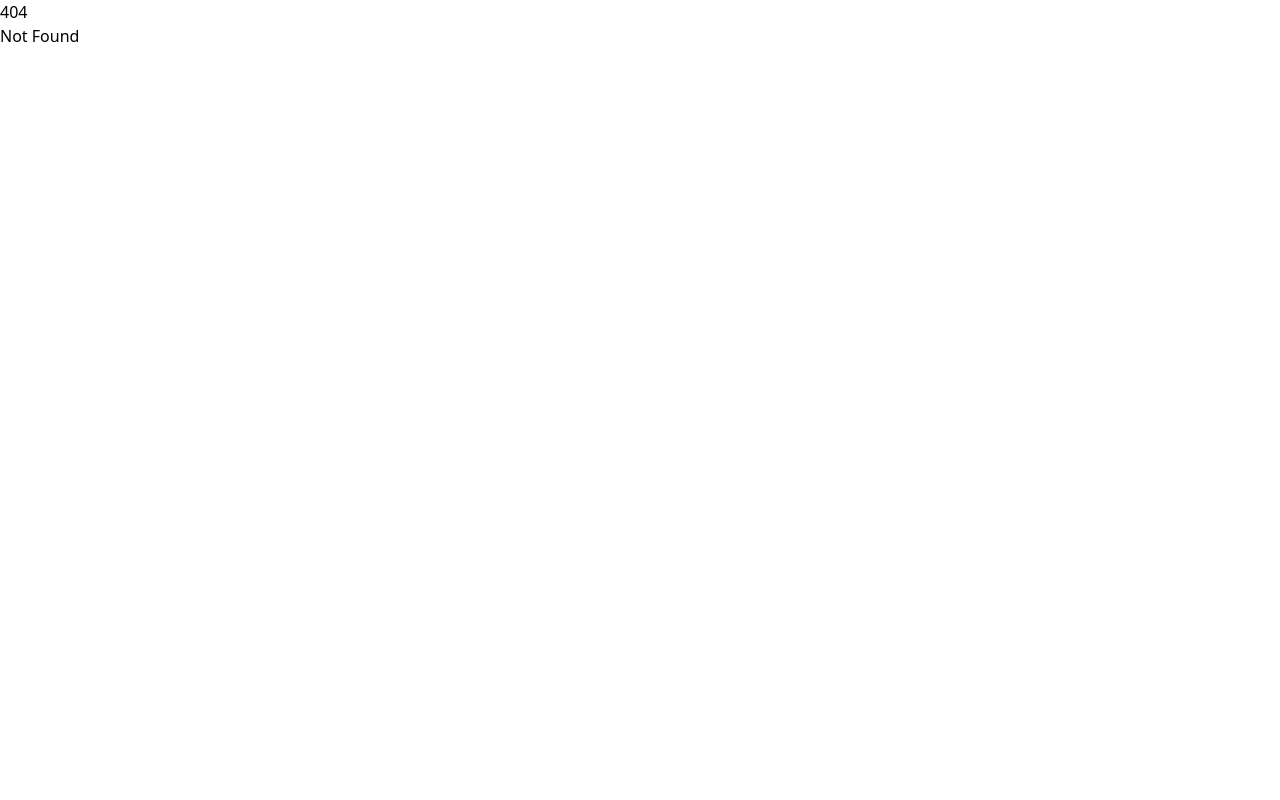
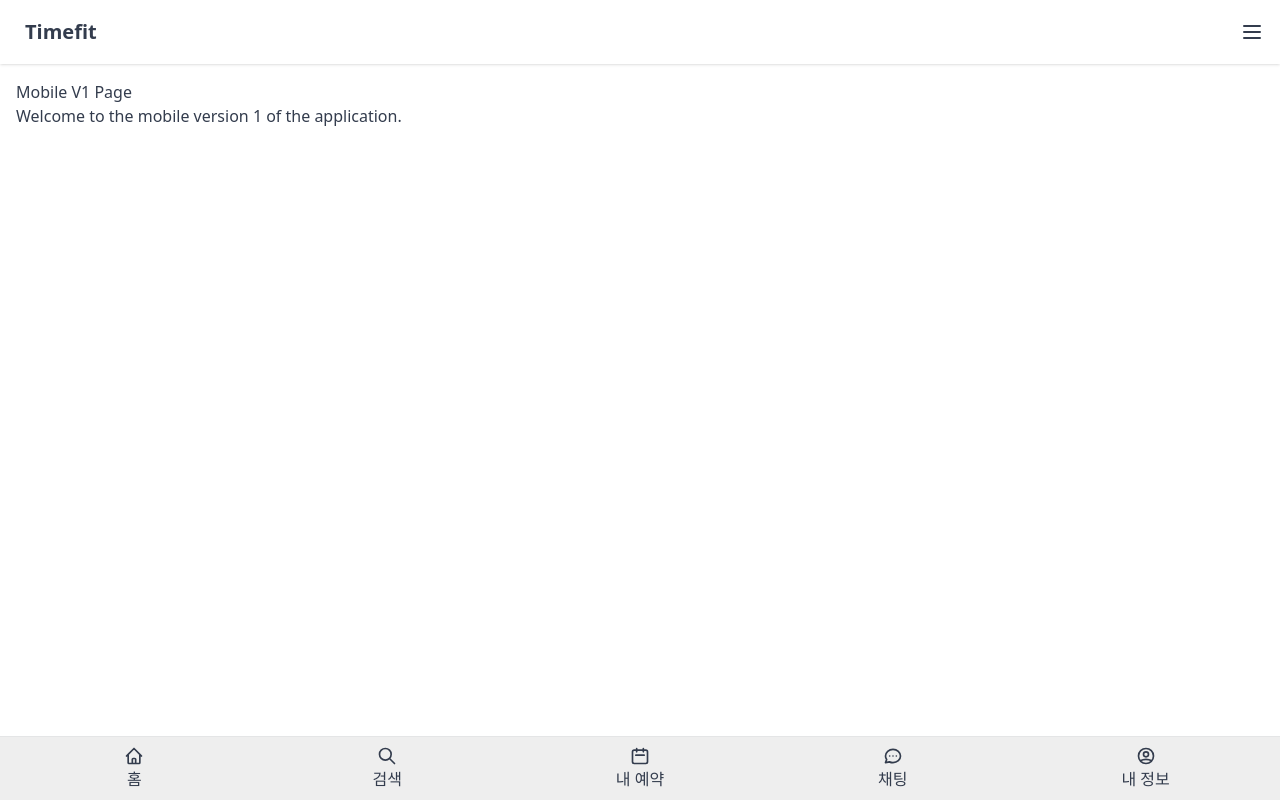
Before and after one commit to wooncloud/timefit, a SvelteKit app in the folder timefit-front/: page /m/v1 in a window 1280 px wide. Before the commit this address had no page. Built offline with nearby package versions, Linux system fonts and the light colour scheme.

Commit message:
feat(setting): front 환경 세팅

```diff
--- a/timefit-front/src/app.css
+++ /dev/null
@@ -1 +0,0 @@
-@import 'tailwindcss';
--- a/timefit-front/src/app.html
+++ b/timefit-front/src/app.html
@@ -1,12 +1,34 @@
 <!doctype html>
-<html lang="en">
+<html lang="ko" data-theme="timefit" class="bg-base-300">
 	<head>
 		<meta charset="utf-8" />
+		<meta name="viewport" content="width=device-width, initial-scale=1" />
+		<meta name="description" content="고객과 업체를 연결하는 스마트한 예약 관리 플랫폼 - 간편한 예약 신청부터 실시간 소통까지" />
+		<meta name="keywords" content="예약, 예약관리, 업체예약, 고객관리, 예약플랫폼, 스케줄링" />
+		<meta name="author" content="BlueShip" />
+		<meta name="robots" content="index, follow" />
+		<meta name="theme-color" content="#000000" />
+
+		<!-- Open Graph / Facebook -->
+		<meta property="og:type" content="website" />
+		<meta property="og:title" content="TimeFit - 스마트한 예약 관리 플랫폼" />
+		<meta property="og:description" content="고객과 업체를 연결하는 스마트한 예약 관리 플랫폼 - 간편한 예약 신청부터 실시간 소통까지" />
+		<meta property="og:site_name" content="TimeFit" />
+
+		<!-- Twitter -->
+		<meta name="twitter:card" content="summary_large_image" />
+		<meta name="twitter:title" content="TimeFit - 스마트한 예약 관리 플랫폼" />
+		<meta name="twitter:description" content="고객과 업체를 연결하는 스마트한 예약 관리 플랫폼 - 간편한 예약 신청부터 실시간 소통까지" />
+
+		<!-- iOS Safari -->
+		<meta name="apple-mobile-web-app-capable" content="yes" />
+		<meta name="apple-mobile-web-app-status-bar-style" content="default" />
+		<meta name="apple-mobile-web-app-title" content="TimeFit" />
+
 		<link rel="icon" href="%sveltekit.assets%/favicon.png" />
-		<meta name="viewport" content="width=device-width, initial-scale=1" />
 		%sveltekit.head%
 	</head>
-	<body data-sveltekit-preload-data="hover">
+	<body data-sveltekit-preload-data="hover" class="bg-base-100">
 		<div style="display: contents">%sveltekit.body%</div>
 	</body>
 </html>
--- a/timefit-front/src/routes/+layout.svelte
+++ /dev/null
@@ -1,7 +0,0 @@
-<script lang="ts">
-	import '../app.css';
-
-	let { children } = $props();
-</script>
-
-{@render children()}
--- a/timefit-front/src/routes/+page.svelte
+++ /dev/null
@@ -1,2 +0,0 @@
-<h1>Welcome to SvelteKit</h1>
-<p>Visit <a href="https://svelte.dev/docs/kit">svelte.dev/docs/kit</a> to read the documentation</p>
--- /dev/null
+++ b/timefit-front/src/routes/hooks.server.ts
@@ -0,0 +1,24 @@
+import { redirect, type Handle } from '@sveltejs/kit';
+
+const PC_VERSION = 'v1';
+const MOBILE_VERSION = 'v1';
+
+/** @type {import('@sveltejs/kit').Handle} */
+export const handle: Handle = async ({ event, resolve }) => {
+	const { url, request } = event;
+	const userAgent = request.headers.get('user-agent')?.toLowerCase() || '';
+	const isMobile = /mobile|iphone|ipad|android|windows phone/g.test(userAgent);
+
+	if (
+		url.pathname.startsWith('/pc') ||
+		url.pathname.startsWith('/m') ||
+		url.pathname.startsWith('/api') ||
+		url.pathname.includes('.')
+	) {
+		return resolve(event);
+	}
+
+	const basePath = isMobile ? `/m/${MOBILE_VERSION}` : `/pc/${PC_VERSION}`;
+	const redirectPath = `${basePath}${url.pathname === '/' ? '' : url.pathname}${url.search}`;
+	throw redirect(307, redirectPath);
+}
--- /dev/null
+++ b/timefit-front/src/routes/m/v1/+layout.svelte
@@ -0,0 +1,124 @@
+<script lang="ts">
+    import '../../../style.css';
+</script>
+
+<div class="drawer drawer-end">
+    <input id="my-drawer" type="checkbox" class="drawer-toggle" />
+    <div class="drawer-content flex h-screen flex-col">
+        <div class="navbar bg-base-100 shadow-sm">
+            <div class="navbar-start">
+                <a href="/m/v1" class="btn btn-ghost text-xl normal-case">Timefit</a>
+            </div>
+            <div class="navbar-center"></div>
+            <div class="navbar-end">
+                <label for="my-drawer" class="btn btn-square btn-ghost drawer-button">
+                    <svg
+                        xmlns="http://www.w3.org/2000/svg"
+                        fill="none"
+                        viewBox="0 0 24 24"
+                        class="inline-block h-6 w-6 stroke-current"
+                        ><path
+                            stroke-linecap="round"
+                            stroke-linejoin="round"
+                            stroke-width="2"
+                            d="M4 6h16M4 12h16M4 18h16"
+                        ></path></svg
+                    >
+                </label>
+            </div>
+        </div>
+
+        <main class="flex-grow overflow-y-auto p-4">
+            <slot></slot>
+        </main>
+
+        <div class="dock bg-base-300">
+            <a href="/m/v1" class="">
+                <svg
+                    xmlns="http://www.w3.org/2000/svg"
+                    class="h-5 w-5"
+                    fill="none"
+                    viewBox="0 0 24 24"
+                    stroke="currentColor"
+                    ><path
+                        stroke-linecap="round"
+                        stroke-linejoin="round"
+                        stroke-width="2"
+                        d="M3 12l2-2m0 0l7-7 7 7M5 10v10a1 1 0 001 1h3m10-11l2 2m-2-2v10a1 1 0 01-1 1h-3m-6 0a1 1 0 001-1v-4a1 1 0 011-1h2a1 1 0 011 1v4a1 1 0 001 1m-6 0h6"
+                    /></svg
+                >
+                <span class="btm-nav-label">홈</span>
+            </a>
+            <a href="/m/v1/search" class="">
+                <svg
+                    xmlns="http://www.w3.org/2000/svg"
+                    class="h-5 w-5"
+                    fill="none"
+                    viewBox="0 0 24 24"
+                    stroke="currentColor"
+                    ><path
+                        stroke-linecap="round"
+                        stroke-linejoin="round"
+                        stroke-width="2"
+                        d="M21 21l-6-6m2-5a7 7 0 11-14 0 7 7 0 0114 0z"
+                    /></svg
+                >
+                <span class="btm-nav-label">검색</span>
+            </a>
+            <a href="/m/v1/reservations" class="">
+                <svg
+                    xmlns="http://www.w3.org/2000/svg"
+                    class="h-5 w-5"
+                    fill="none"
+                    viewBox="0 0 24 24"
+                    stroke="currentColor"
+                    ><path
+                        stroke-linecap="round"
+                        stroke-linejoin="round"
+                        stroke-width="2"
+                        d="M8 7V3m8 4V3m-9 8h10M5 21h14a2 2 0 002-2V7a2 2 0 00-2-2H5a2 2 0 00-2 2v12a2 2 0 002 2z"
+                    /></svg
+                >
+                <span class="btm-nav-label">내 예약</span>
+            </a>
+            <a href="/m/v1/chat" class="">
+                <svg
+                    xmlns="http://www.w3.org/2000/svg"
+                    class="h-5 w-5"
+                    fill="none"
+                    viewBox="0 0 24 24"
+                    stroke="currentColor"
+                    ><path
+                        stroke-linecap="round"
+                        stroke-linejoin="round"
+                        stroke-width="2"
+                        d="M8 12h.01M12 12h.01M16 12h.01M21 12c0 4.418-4.03 8-9 8a9.863 9.863 0 01-4.255-.949L3 20l1.395-3.72C3.512 15.042 3 13.574 3 12c0-4.418 4.03-8 9-8s9 3.582 9 8z"
+                    /></svg
+                >
+                <span class="btm-nav-label">채팅</span>
+            </a>
+            <a href="/m/v1/mypage" class="">
+                <svg
+                    xmlns="http://www.w3.org/2000/svg"
+                    class="h-5 w-5"
+                    fill="none"
+                    viewBox="0 0 24 24"
+                    stroke="currentColor"
+                    ><path
+                        stroke-linecap="round"
+                        stroke-linejoin="round"
+                        stroke-width="2"
+                        d="M5.121 17.804A13.937 13.937 0 0112 16c2.5 0 4.847.655 6.879 1.804M15 10a3 3 0 11-6 0 3 3 0 016 0zm6 2a9 9 0 11-18 0 9 9 0 0118 0z"
+                    /></svg
+                >
+                <span class="btm-nav-label">내 정보</span>
+            </a>
+        </div>
+    </div>
+
+    <div class="drawer-side">
+		<label for="my-drawer" aria-label="close sidebar" class="drawer-overlay"></label>
+		<ul class="menu p-4 w-80 min-h-full bg-base-200 text-base-content">
+		</ul>
+	</div>
+</div>
--- /dev/null
+++ b/timefit-front/src/routes/m/v1/+page.svelte
@@ -0,0 +1,6 @@
+<script lang="ts">
+	// 모바일 v1 페이지 스크립트
+</script>
+
+<h1>Mobile V1 Page</h1>
+<p>Welcome to the mobile version 1 of the application.</p>
--- /dev/null
+++ b/timefit-front/src/routes/pc/v1/+layout.svelte
@@ -0,0 +1,31 @@
+<script lang="ts">
+	// PC v1 레이아웃 스크립트
+</script>
+
+<div class="pc-layout-v1">
+	<header>
+		<p>PC V1 Header</p>
+	</header>
+	<main>
+		<slot></slot>
+	</main>
+	<footer>
+		<p>PC V1 Footer</p>
+	</footer>
+</div>
+
+<style>
+	.pc-layout-v1 {
+		/* PC 레이아웃 스타일 */
+		padding: 20px;
+		border: 1px dashed green;
+		max-width: 1200px;
+		margin: 0 auto;
+	}
+	header,
+	footer {
+		background-color: #e0e0e0;
+		padding: 10px;
+		text-align: center;
+	}
+</style>
--- /dev/null
+++ b/timefit-front/src/routes/pc/v1/+page.svelte
@@ -0,0 +1,6 @@
+<script lang="ts">
+	// PC v1 페이지 스크립트
+</script>
+
+<h1>PC V1 Page</h1>
+<p>Welcome to the PC version 1 of the application.</p>
--- /dev/null
+++ b/timefit-front/src/style.css
@@ -0,0 +1,43 @@
+body {
+  margin: 0;
+  padding: 0;
+}
+
+@import "tailwindcss";
+
+@plugin "daisyui";
+
+@plugin "daisyui/theme" {
+  name: "timefit";
+  default: true;
+  prefersdark: false;
+  color-scheme: light;
+  --color-base-100: oklch(100% 0 0);
+  --color-base-200: oklch(98% 0 0);
+  --color-base-300: oklch(95% 0 0);
+  --color-base-content: oklch(35.519% 0.032 262.988);
+  --color-primary: oklch(0.5733 0.1043 175.19);
+  --color-primary-content: oklch(0.9828 0.0032 197.1);
+  --color-secondary: oklch(61.302% 0.202 261.294);
+  --color-secondary-content: oklch(100% 0 0);
+  --color-accent: oklch(72.772% 0.149 33.2);
+  --color-accent-content: oklch(0% 0 0);
+  --color-neutral: oklch(35.519% 0.032 262.988);
+  --color-neutral-content: oklch(98.462% 0.001 247.838);
+  --color-info: oklch(72.06% 0.191 231.6);
+  --color-info-content: oklch(0% 0 0);
+  --color-success: oklch(64.8% 0.15 160);
+  --color-success-content: oklch(98% 0.014 180.72);
+  --color-warning: oklch(84.71% 0.199 83.87);
+  --color-warning-content: oklch(0% 0 0);
+  --color-error: oklch(71.76% 0.221 22.18);
+  --color-error-content: oklch(0% 0 0);
+  --radius-selector: 0.5rem;
+  --radius-field: 0.5rem;
+  --radius-box: 0.5rem;
+  --size-selector: 0.25rem;
+  --size-field: 0.25rem;
+  --border: 1px;
+  --depth: 1;
+  --noise: 0;
+}
```
Also changed, not shown: 2 other files (tests, documents, lock files or other folders).
